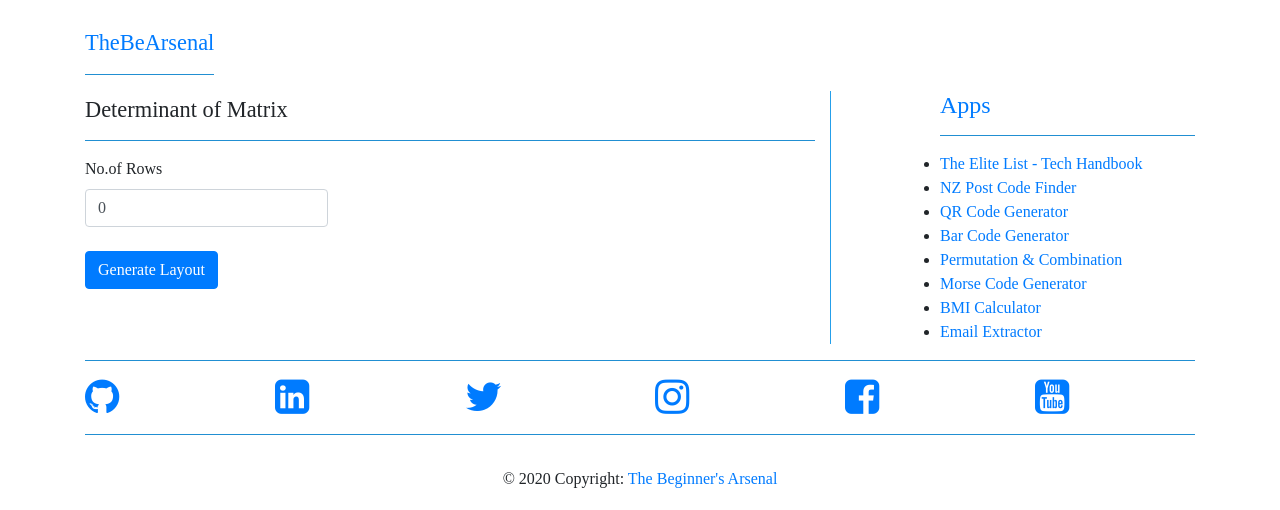
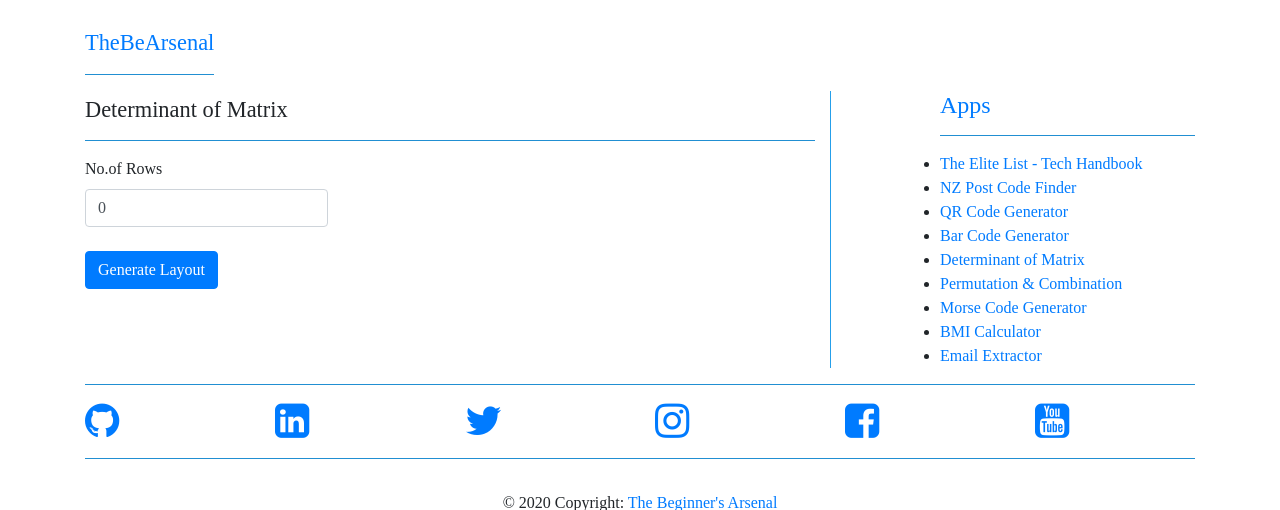
Before and after one commit to dipinpjoseph/F_TBA, a Flask app: page /find-determinant-of-matrix in a window 1280 px wide. Shown: the top 510 px of the page. Run offline with Flask 2, Linux system fonts and the light colour scheme; some libraries are stand-ins or nearby versions; some web fonts are replaced.

Commit message:
left overs

```diff
--- a/app/templates/layout.html
+++ b/app/templates/layout.html
@@ -70,6 +70,7 @@
 				<li><a href="NZ-PostCode-Finder">NZ Post Code Finder</a></li>
 				<li><a href="QR-Code-Generator">QR Code Generator</a></li>
 				<li><a href="Bar-Code-Generator">Bar Code Generator</a></li>
+				<li><a href="find-determinant-of-matrix">Determinant of Matrix</a></li>
 				<li><a href="Find-Permutation-and-Combination-Online">Permutation & Combination</a></li>
 				<li><a href="Morse-Code-Generator">Morse Code Generator</a></li>
 				<li><a href="Online-BMI-Calculator">BMI Calculator</a></li>
```
